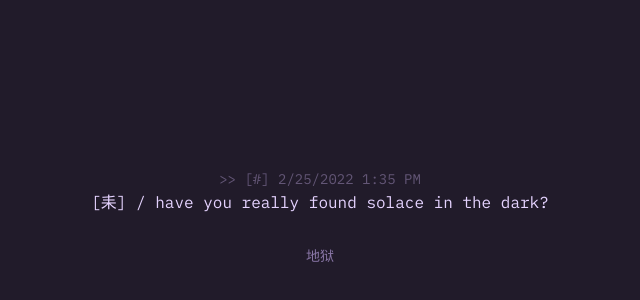
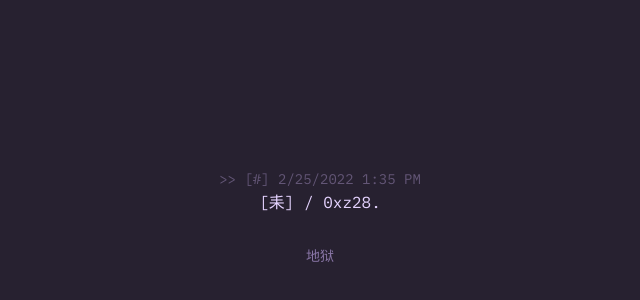
Before and after one commit to CryptoSuperStar/nuxt-portfolio, a Nuxt app: page / in a window 1280 px wide. Shown: the part 184-484 px from the top of the page, without its empty margins (320-960 px from the left). Built offline with nearby package versions, Linux system fonts and the light colour scheme.

Commit message:
chore: add more phrases

```diff
--- a/pages/index.vue
+++ b/pages/index.vue
@@ -5,7 +5,7 @@
         <span class="text-midnight-400 text-sm">>> [#] 2/25/2022 1:35 PM</span>
       </div>
       <p v-if="showMsg" class="text-midnight-900">
-        [耒] / {{ messages[Math.floor(Math.random() * messages.length)] }}
+        [耒] / {{ messages[phrase ? phrase : Math.floor(Math.random() * messages.length)] }}
       </p>
       <p v-else class="text-midnight-900">
         [耒]
@@ -24,6 +24,7 @@ export default {
   name: 'IndexPage',
   data () {
     return {
+      phrase: null,
       showMsg: false,
       messages: [
         'for a better day. for a broken sky.',
@@ -38,15 +39,29 @@ export default {
         'sweet blossom~',
         'i don\'t remember those days when my parents would kiss me goodnight every night.',
         '17',
-        'happiness.toString() returns null',
+        'happiness.toString() returns null to me.',
         'find your shelter.',
         'i don\'t know what a family is.',
-        'have you really found solace in the dark?'
+        'have you really found solace in the dark?',
+        'it\'s snowing out there.',
+        'hey, wanna play some smash?',
+        'remember what i said about that girl? i lied.',
+        'sorry about that, boy.',
+        'congratulations! you found the secret phrase!',
+        'midnight is the answer.',
+        '0xz28.'
       ]
     }
   },
   mounted () {
+    // this.storeToken()
     this.showMsg = true
+  },
+  methods: {
+    storeToken (token) {
+      const get = localStorage.getItem('phrase')
+      if (!get) { localStorage.setItem('phrase', Math.floor(Math.random() * this.messages.length)) } else { this.phrase = get }
+    }
   }
 }
 </script>
--- a/tailwind.config.js
+++ b/tailwind.config.js
@@ -25,7 +25,7 @@ module.exports = {
         }
       },
       fontFamily: {
-        sans: ['IBM Plex Mono', 'Fira Code', 'sans-serif']
+        sans: ['"IBM Plex Mono"', 'Fira Code', 'sans-serif']
       }
     }
   },
```
